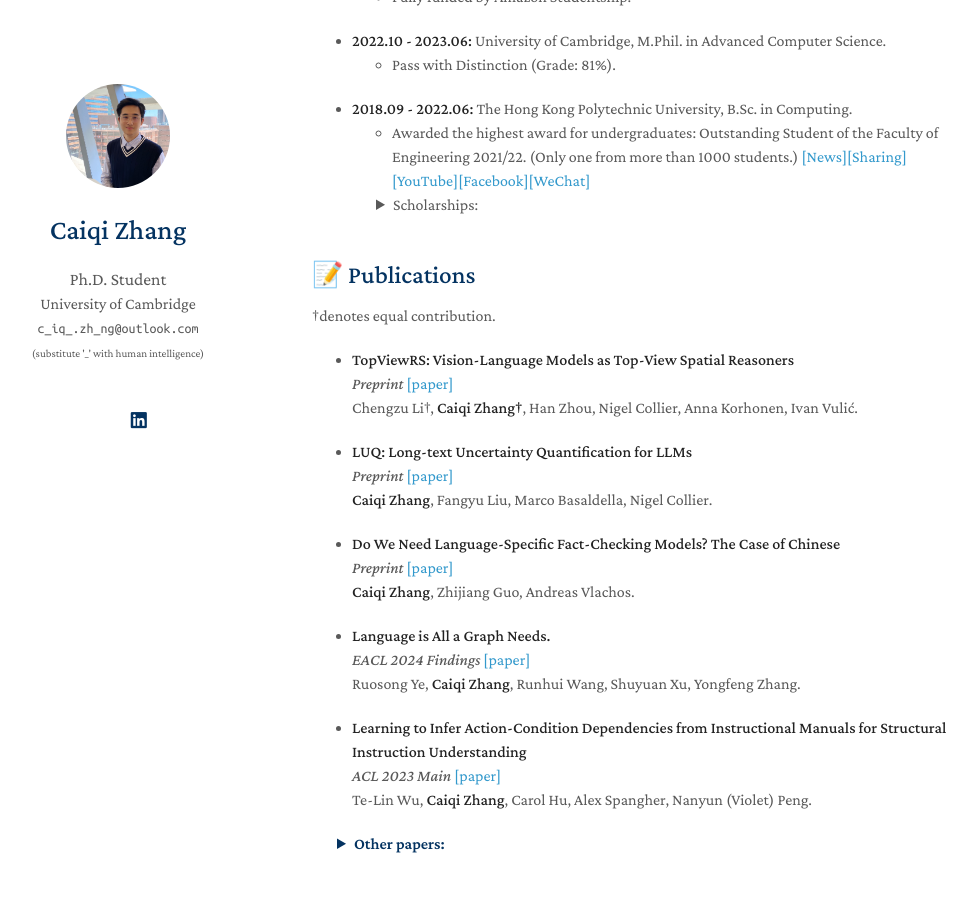
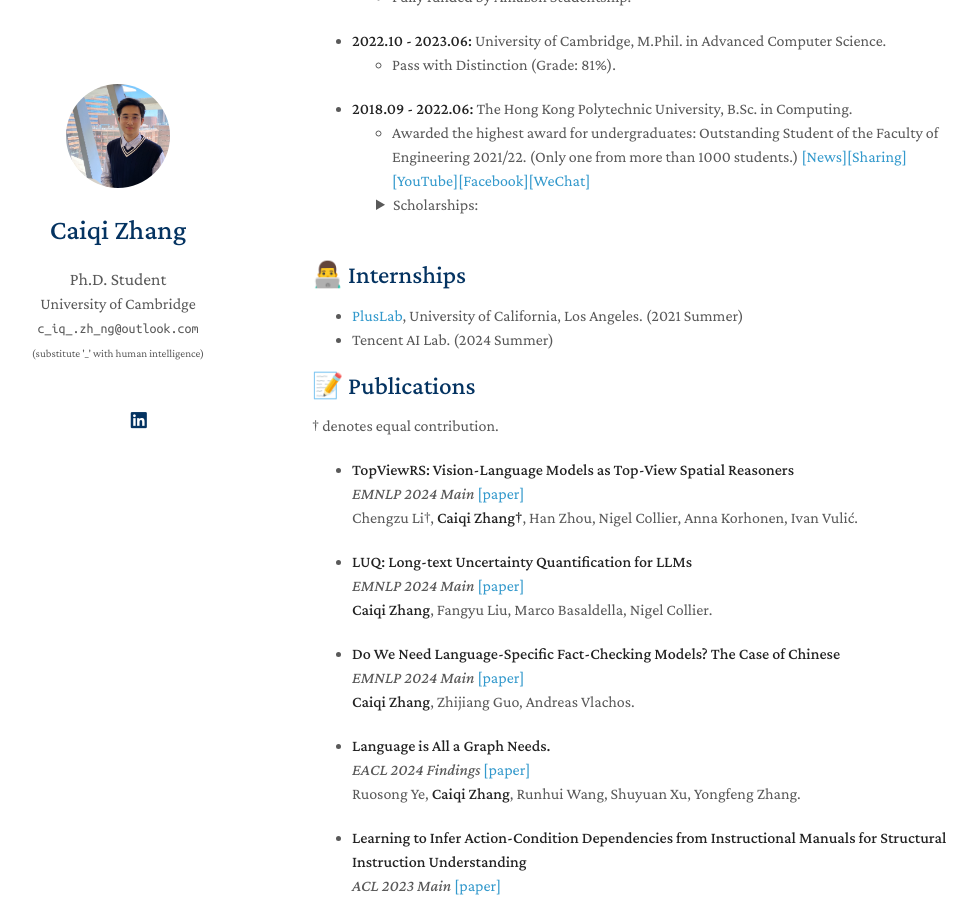
Before and after one commit to caiqizh/caiqizh.github.io, a Jekyll site: the page built from index.md, in a window 1280 px wide and 900 px high, scrolled down 465 px. Shown: the whole window, without its empty margins (158-1135 px from the left). Built offline with Jekyll 4.4.1, drawn with Linux system fonts in a browser that asks for light colours; nearby versions of some CDN libraries; a style sheet for code colours, icons or effects is not loaded; our own code applies the rules of GitHub Pages for plain Markdown files.

Commit message:
added emnlp papers

```diff
--- a/index.md
+++ b/index.md
@@ -39,22 +39,27 @@ I am a first year Ph.D. student at the University of Cambridge, working under th
 </details>
 <br>
 
+## &#x1F468;&#x200D;&#x1F4BB; Internships
+
+- [PlusLab](https://violetpeng.github.io/), University of California, Los Angeles. (2021 Summer)
+  <!-- - Supervised by Dr. Te-Lin Wu -->
+- Tencent AI Lab. (2024 Summer)
 
 <!-- {% include_relative _includes/publications.md %} -->
 
 ## &#x1F4DD; Publications
-†denotes equal contribution.
+† denotes equal contribution.
 
 - **TopViewRS: Vision-Language Models as Top-View Spatial Reasoners**
-  _Preprint_ [[paper]](https://arxiv.org/abs/2406.02537)
+  _EMNLP 2024 Main_ [[paper]](https://arxiv.org/abs/2406.02537)
   Chengzu Li†, **Caiqi Zhang†**, Han Zhou, Nigel Collier, Anna Korhonen, Ivan Vulić.
 
 - **LUQ: Long-text Uncertainty Quantification for LLMs**
-  _Preprint_ [[paper]](https://arxiv.org/abs/2403.20279)
+  _EMNLP 2024 Main_ [[paper]](https://arxiv.org/abs/2403.20279)
   **Caiqi Zhang**, Fangyu Liu, Marco Basaldella, Nigel Collier.
 
 - **Do We Need Language-Specific Fact-Checking Models? The Case of Chinese**
-  _Preprint_ [[paper]](https://arxiv.org/abs/2401.15498)
+  _EMNLP 2024 Main_ [[paper]](https://arxiv.org/abs/2401.15498)
   **Caiqi Zhang**, Zhijiang Guo, Andreas Vlachos.
 
 - **Language is All a Graph Needs.**
```
